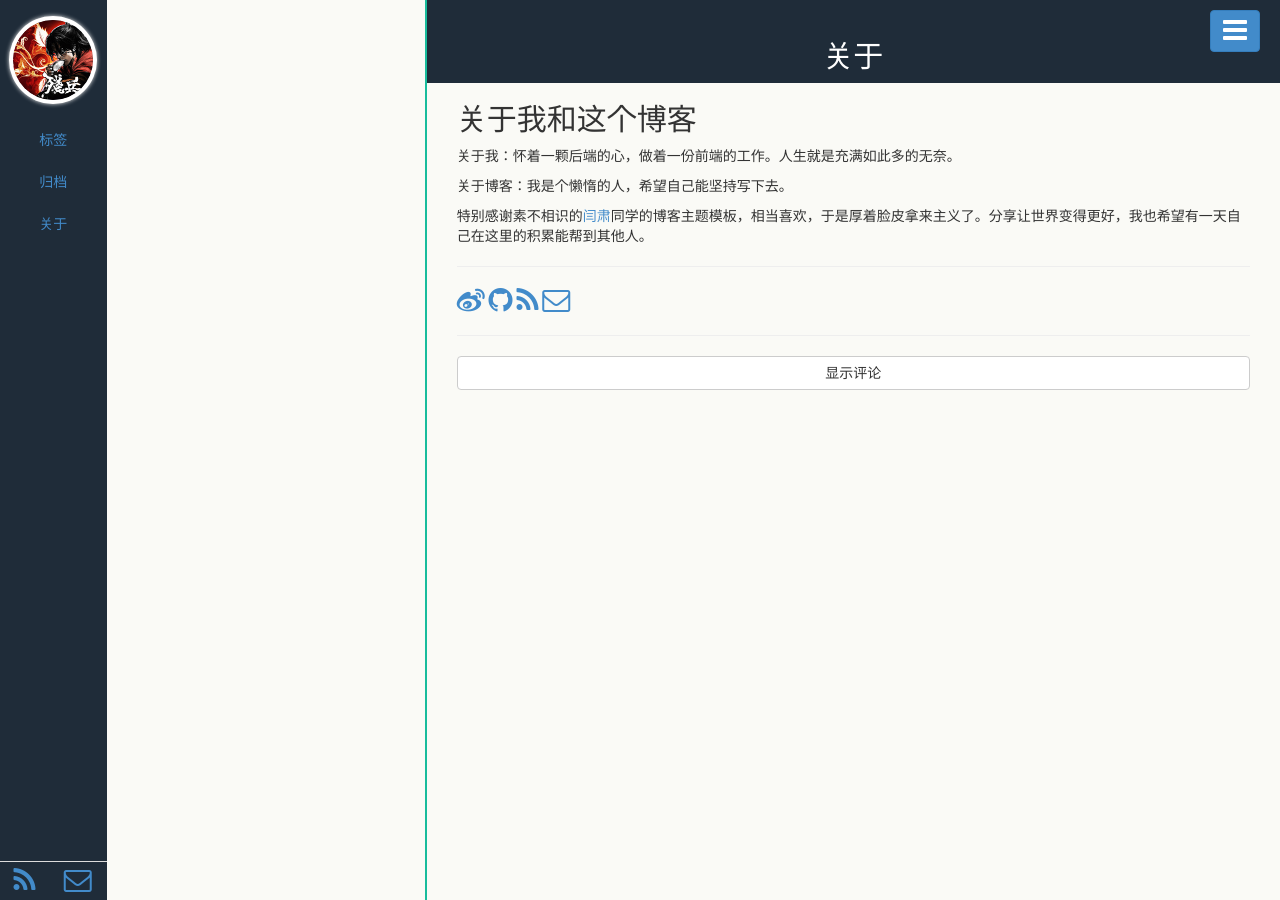
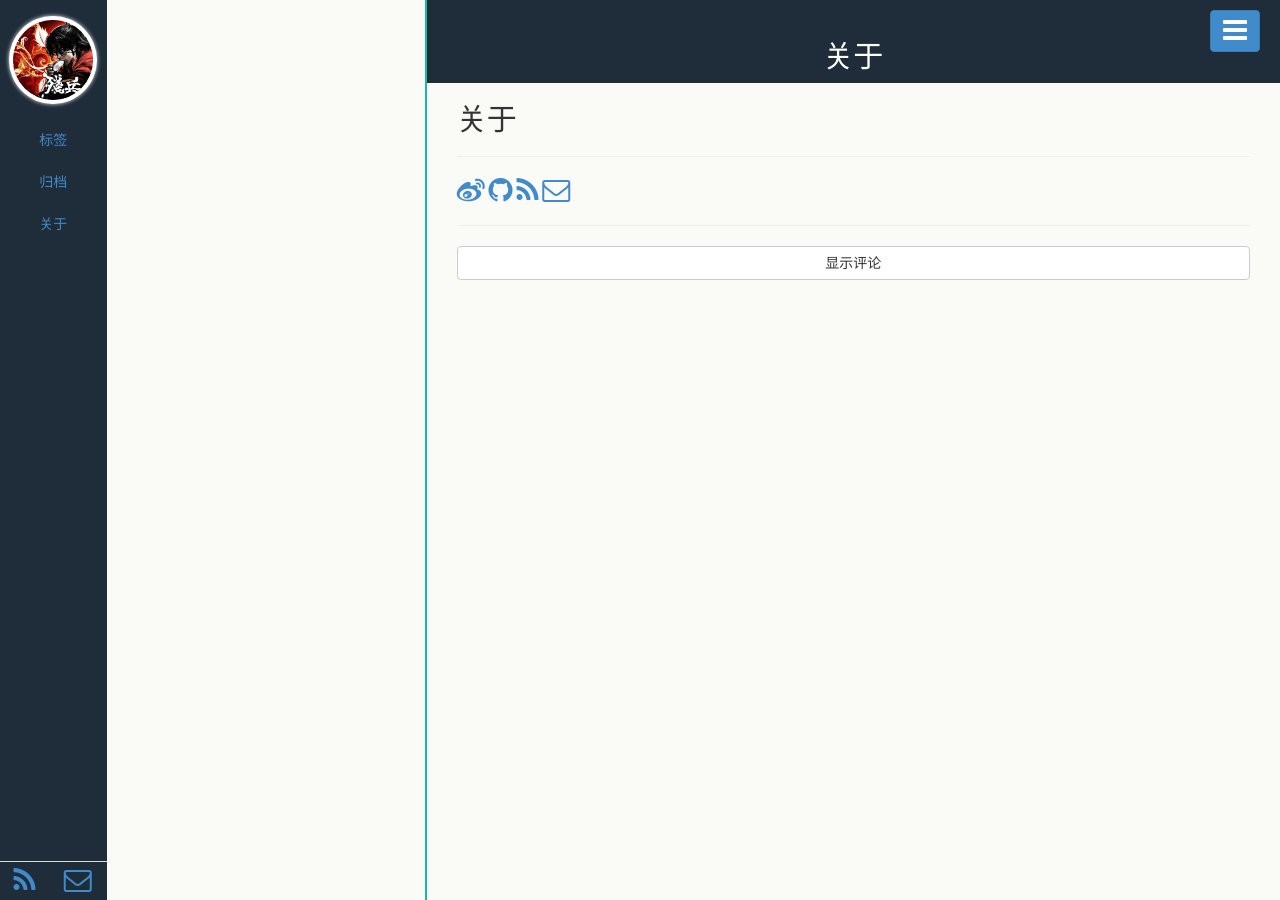
Before and after one commit to BTeam/BTeam.github.io, a Jekyll site: the page built from pages/about.html, in a window 1280 px wide. Built offline with Jekyll 4.4.1, drawn with Linux system fonts in a browser that asks for light colours; Markdown is read by kramdown in place of the engine named in the settings.

Commit message:
first commit

```diff
--- a/_config.yml
+++ b/_config.yml
@@ -30,7 +30,7 @@ gavatar: /public/upload/avatar_160_160.png
 #  shortname: suyan-zh
 
 # 主题设置，自动激活某个标签
-active: 技术
+active: 关于
 
 # 首页除了最新文章外显示分类
 cates:
--- a/pages/about.html
+++ b/pages/about.html
@@ -3,11 +3,11 @@ layout: page
 title: 关于
 ---
 
-<h2>关于我和这个博客</h2>
+<h2>关于</h2>
 
-<p>关于我：怀着一颗后端的心，做着一份前端的工作。人生就是充满如此多的无奈。</p>
-<p>关于博客：我是个懒惰的人，希望自己能坚持写下去。</p>
-<p>特别感谢素不相识的<a href="http://yansu.org/" target="_blank">闫肃</a>同学的博客主题模板，相当喜欢，于是厚着脸皮拿来主义了。分享让世界变得更好，我也希望有一天自己在这里的积累能帮到其他人。</p>
+<p></p>
+<p></p>
+<p></p>
 
 <hr>
 <a href="{{ site.author.weibo }}" target="_blank">
```
Also changed, not shown: README.md.
